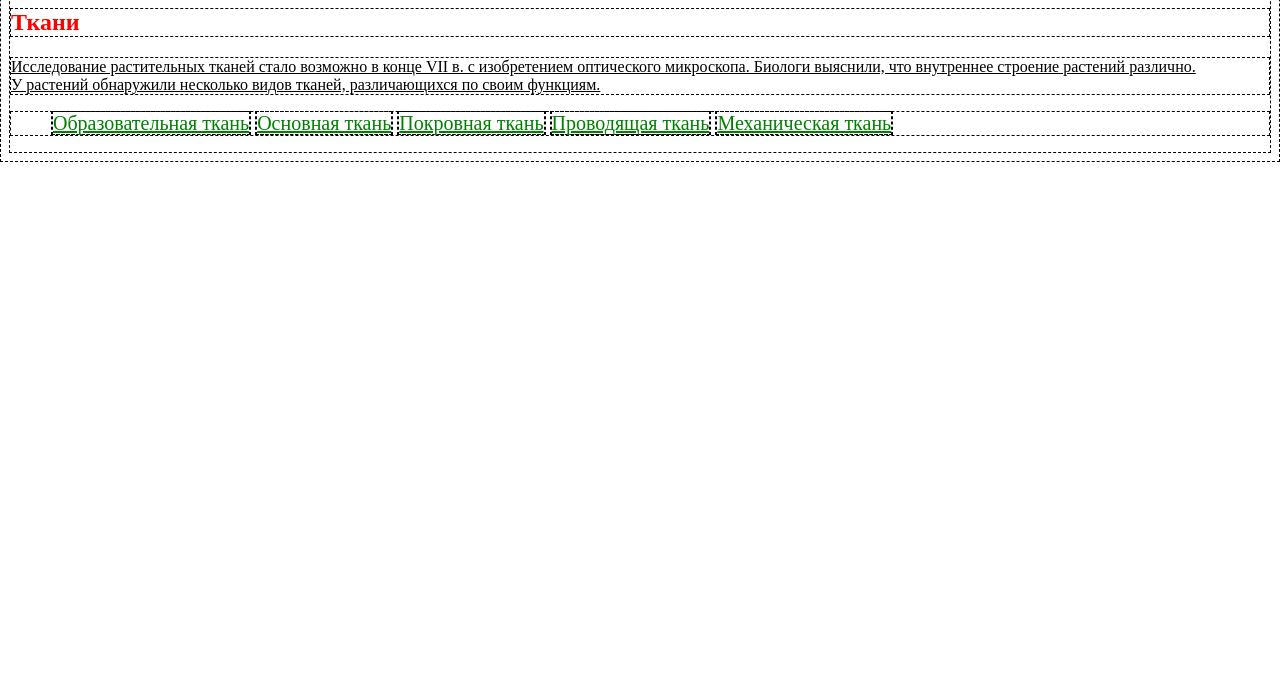
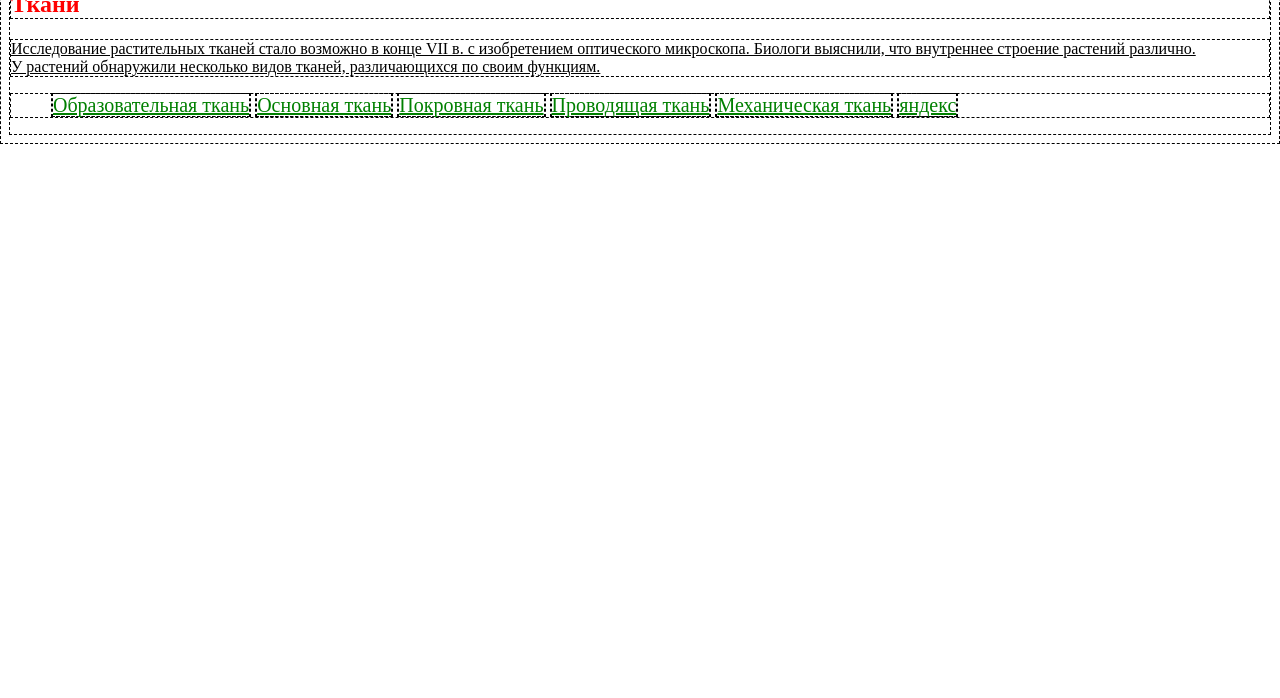
Before and after one commit to pinkVasyok/Plants, a plain HTML site: page plants1.html in a window 1280 px wide. Shown: the part 102-800 px from the top of the page. Drawn offline with Linux system fonts and the light colour scheme.

Commit message:
added link

```diff
--- a/plants1.html
+++ b/plants1.html
@@ -1,7 +1,7 @@
 <!DOCTYPE html>
 <html>
 	<head> <meta charset="utf-8">
-	<link rel="stylesheet" href="default.css"
+	<link rel="stylesheet" href="default.css">
 	<title>Строение растений</title>
 	</head>
 	<body>
@@ -14,6 +14,7 @@
 			<li><a href="l3.html">Покровная ткань</a></li>
 			<li><a href="l4.html">Проводящая ткань</a></li>
 			<li><a href="l5.html">Механическая ткань</a></li>
+			<li><a href="http://www.yandex.ru">яндекс</a></li>
 		</ul>
 	</body>
 </html>
```
